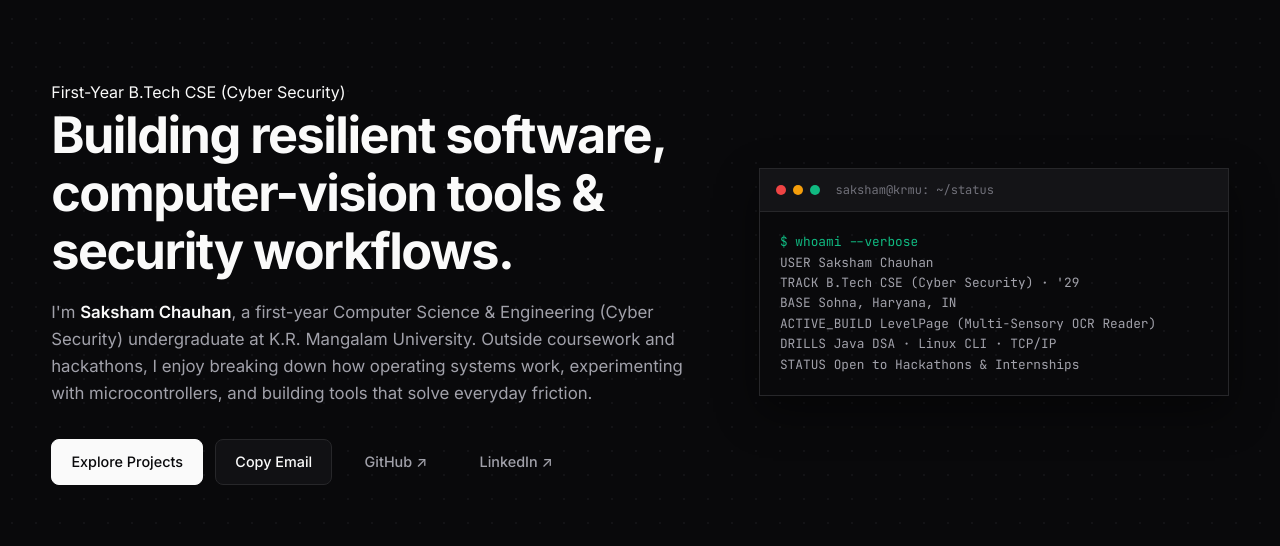
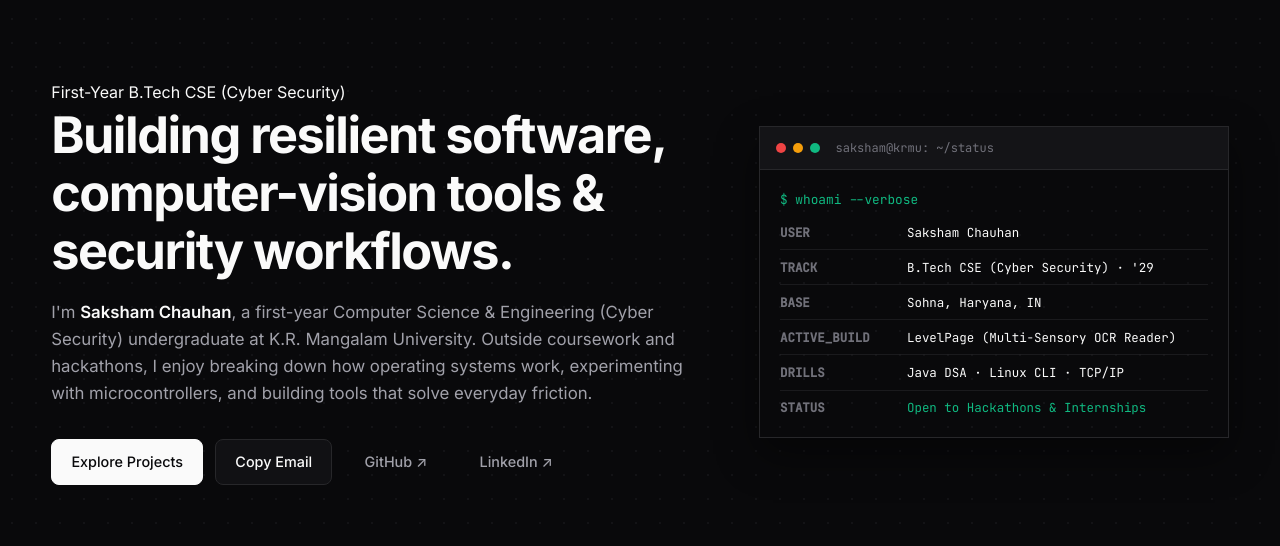
Before and after one commit to sakshamC2007/SAKSHAM-PORTFOLIO, a plain HTML site: page index.html in a window 1280 px wide. Shown: the part 65-611 px from the top of the page. Drawn offline with Linux system fonts and the light colour scheme.

Commit message:
Add styles for terminal key-value list and rows

```diff
--- a/style.css
+++ b/style.css
@@ -1010,3 +1010,37 @@ h2 {
   );
   pointer-events: none;
 }
+.term-kv-list {
+  margin-top: 0.85rem;
+  display: flex;
+  flex-direction: column;
+  gap: 0.55rem;
+}
+
+.term-row {
+  display: grid;
+  grid-template-columns: 115px 1fr;
+  gap: 0.75rem;
+  font-size: 0.78rem;
+  line-height: 1.45;
+  padding-bottom: 0.45rem;
+  border-bottom: 1px solid rgba(39, 39, 42, 0.6);
+}
+
+.term-row:last-child {
+  border-bottom: none;
+  padding-bottom: 0;
+}
+
+.term-key {
+  color: var(--text-muted);
+  font-weight: 600;
+}
+
+.term-val {
+  color: var(--text);
+}
+
+.term-ok {
+  color: var(--accent);
+}
```
